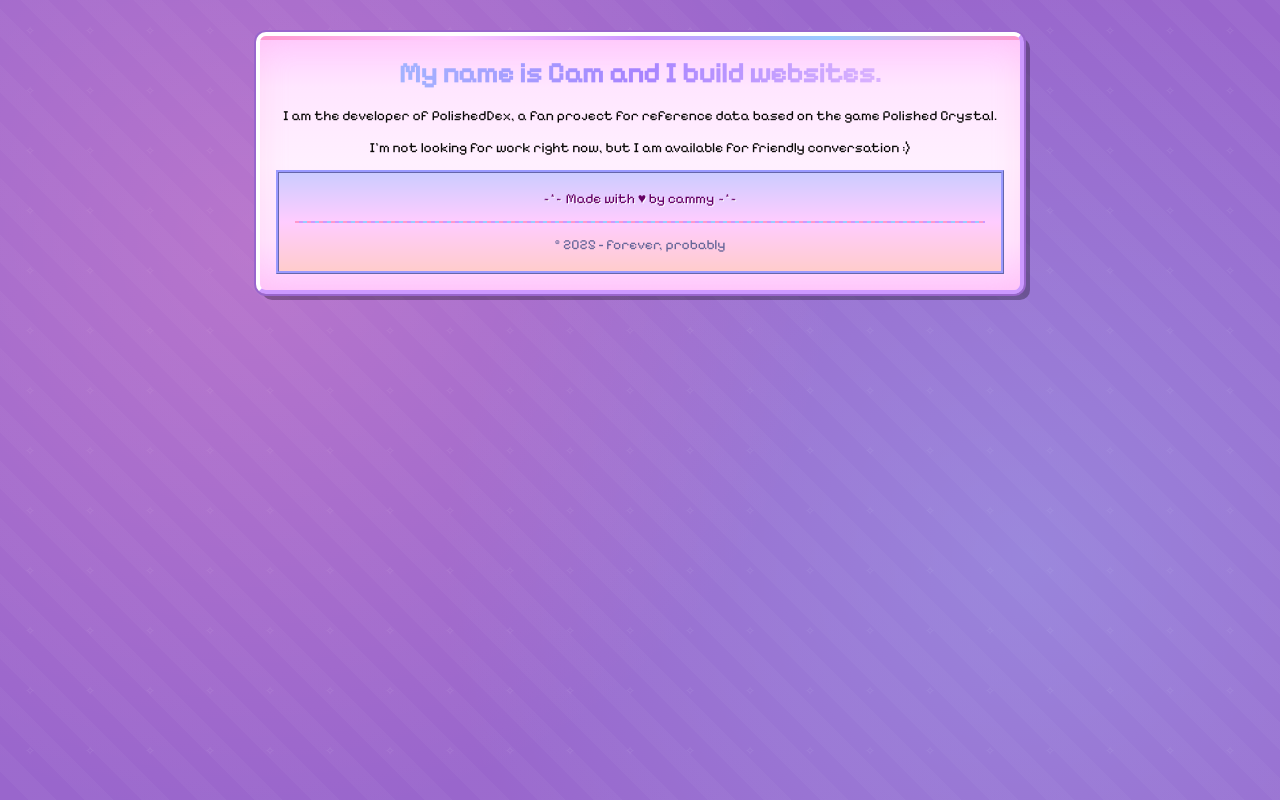
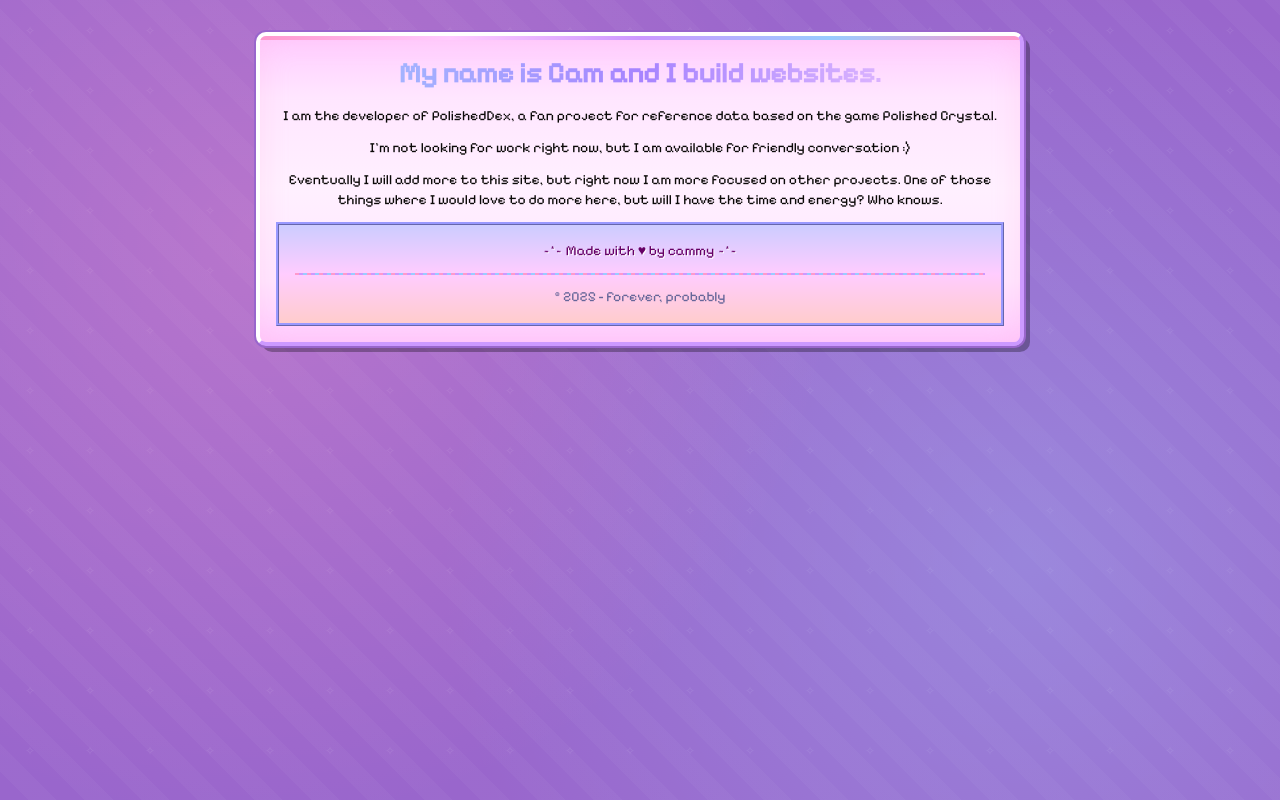
Before and after one commit to caomicc/pink, a Next.js app: page / in a window 1280 px wide. Built offline with nearby package versions, Linux system fonts and the light colour scheme.

Commit message:
refactor: update Home component to include additional project focus message

```diff
--- a/src/app/page.tsx
+++ b/src/app/page.tsx
@@ -6,6 +6,7 @@ export default function Home() {
       <h2>My name is Cam and I build websites.</h2>
       <p>I am the developer of <Link href="https://polishedcrystal.app" target="_blank">PolishedDex</Link>, a fan project for reference data based on the game Polished Crystal.</p>
       <p>I'm not looking for work right now, but I am available for friendly conversation :)</p>
+      <p>Eventually I will add more to this site, but right now I am more focused on other projects. One of those things where I would love to do more here, but will I have the time and energy? Who knows.</p>
     </>
   );
 }
```
